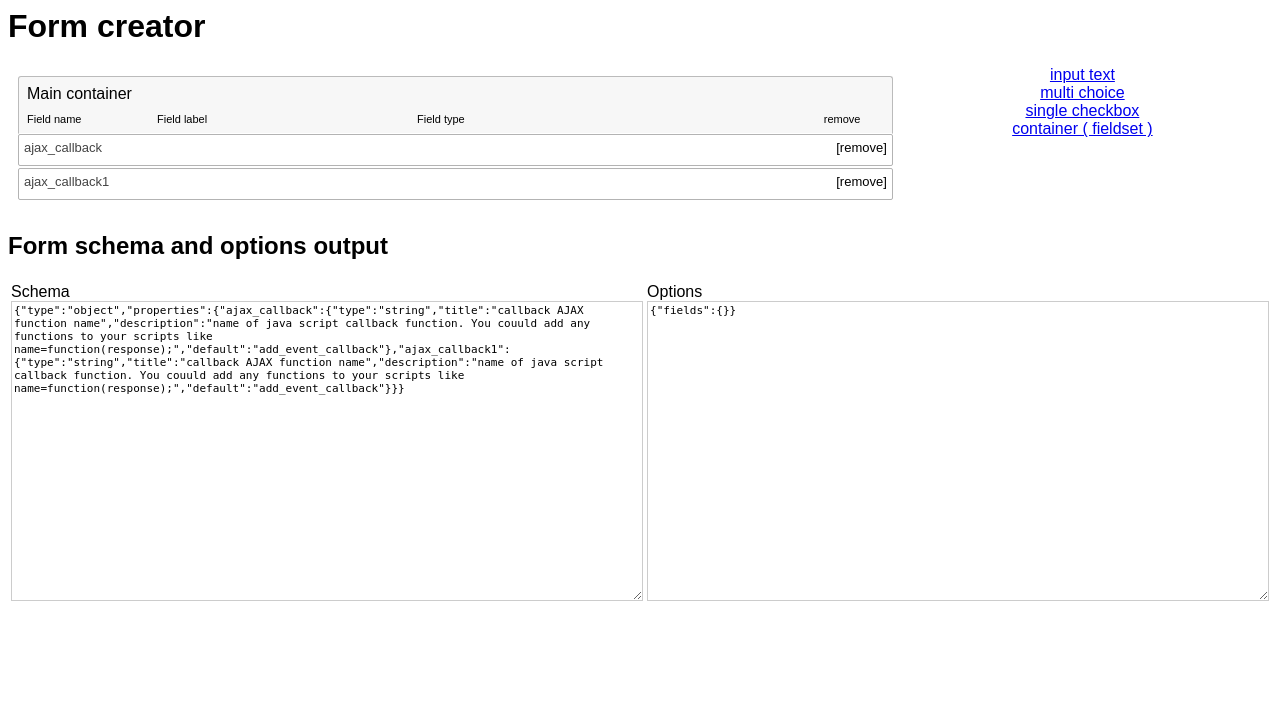
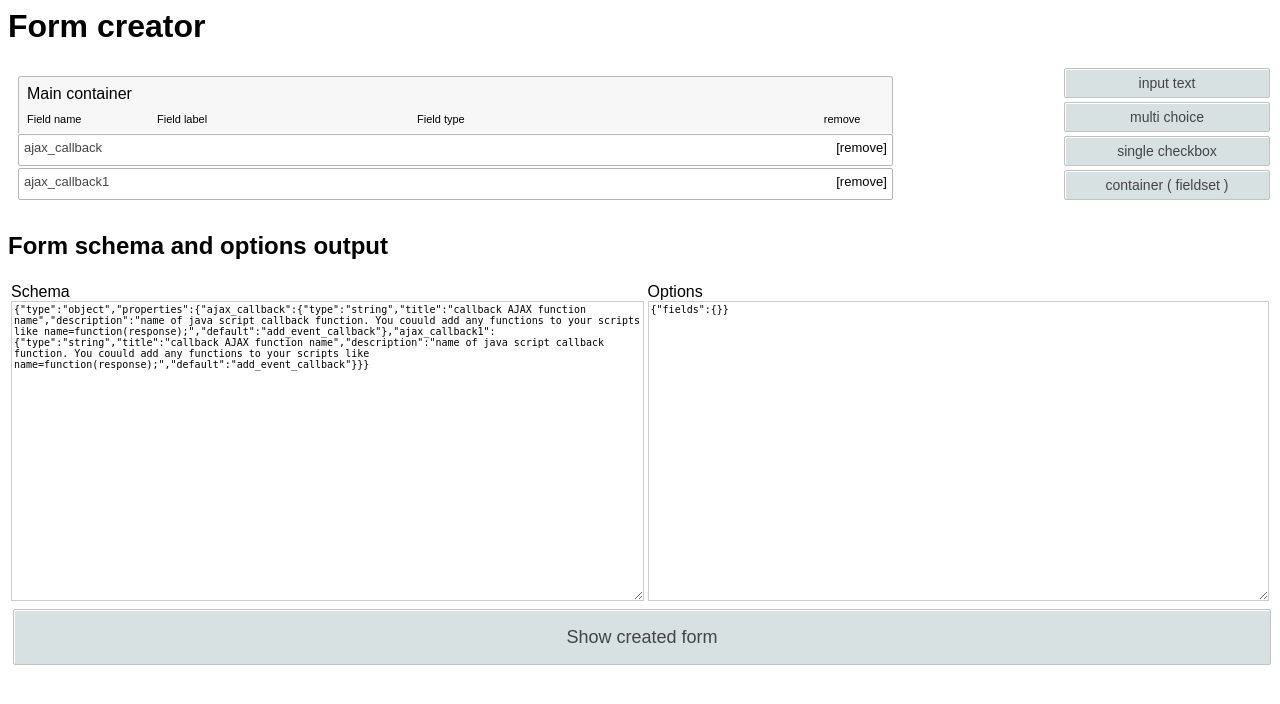
Before and after one commit to dadmor/alpacajs-ux-form-editor, a PHP site: page / in a window 1280 px wide. Shown: the top 704 px of the page. Run offline with PHP 8.4, Linux system fonts and the light colour scheme.

Commit message:
add form preview

```diff
--- a/index.php
+++ b/index.php
@@ -6,31 +6,36 @@
 <link type="text/css" href="js/alpaca-min.css" rel="stylesheet"/>
 
 <body>
-
 	<h1>Form creator</h1>
-
-
 	<div id="main_container" style="float:left; width:70%">
-
-
 	</div>
-
 	<div id="forms-elements" style="float:right: width:25%; text-align:center">
 		<a id="add_input" href="#" class="button action" style="width:200px; margin-bottom:2px">input text</a><Br/>
 		<a id="add_select" href="#" class="button action" style="width:200px; margin-bottom:2px">multi choice</a><Br/>
 		<a id="add_checkbox" href="#" class="button action" style="width:200px; margin-bottom:2px">single checkbox</a><Br/>
 		<a id="add_object" href="#" class="button action" style="width:200px; margin-bottom:2px">container ( fieldset )</a><Br/>
 	</div>
+
 	<br style="clear:both"/>
+
 	<h2>Form schema and options output</h2>
+	<form method="post" action="test/index.php">
 		<table style="width:100%">
 			<tr>
-		<td>Schema<textarea id="schema_output"></textarea></td>
-		<td>Options<textarea id="options_output"></textarea></td>
+				<td>Schema<textarea id="schema_output" name="schema_output"></textarea></td>
+				<td>Options<textarea id="options_output" name="options_output"></textarea></td>
 			</tr>
 		</table>
+		<table style="width:100%">
+			<tr>
+				<td>
+					<input type="submit" id="renderForm" href="#" class="buttondown" value="Show created form">
+				</td>
+			</tr>
+		</table>
+	</form>
+</body>
 
-</body>
 
 <style>
 /* normalize - delete this section if you wand add editor into WordPress plugins*/
@@ -63,12 +68,10 @@ input[type="text"]:focus {
 }
 
 #schema_output, #options_output{
-
 	width:100%;
 	height:300px;
 	border:1px solid #ccc;
-	font-size:11px;
-
+	font-size:10px;
 }
 /* ------------------------------------------------------------ */
 /* extra standalone */
@@ -78,6 +81,43 @@ input[type="text"]:focus {
 	padding: 3px 1px;
 	font-size: 14px;
 	width: 100%;
+}
+.button{
+	padding:2px;
+	width:120px;
+	border:1px solid #c2c2c2;
+	border-radius: 2px;
+	margin:2px;
+	line-height:24px;
+	display:block;
+	float:right;
+	background-color:#D8E1E1;
+	box-shadow: inset 1px 1px 0 rgba(255, 255, 255, 1);
+	color:#444;
+	text-decoration:none;
+	font-size:14px;
+}
+.button:hover{
+	background-color: #AEB9B9;
+	box-shadow: none;
+	color:#fff;
+	border:1px solid #999;
+}
+.buttondown{
+
+	padding:15px;
+	border:1px solid #c2c2c2;
+	border-radius: 2px;
+	margin:2px;
+	line-height:24px;
+	display:block;
+	background-color:#D8E1E1;
+	box-shadow: inset 1px 1px 0 rgba(255, 255, 255, 1);
+	color:#444;
+	text-decoration:none;
+	font-size:18px;
+	text-align: center;
+	width:100%;
 }
 body{font-family:arial;}
 
@@ -354,8 +394,19 @@ fieldset{
 
 				},
 
-				add_option : function(){
-					alert(window.targetPath)
+				add_option_value : function(_this){
+
+					var key = _this.closest('.alpaca-fieldset-item-container').attr('data-alpaca-item-container-item-key');
+					//console.log(data);
+					//console.log(window.targetPath);
+					//console.log($(this).val());
+					//console.log($(this).attr('name'));
+					alert(window.targetPath);
+
+					/* build options path */
+					/* schema.properties.element_0.properties */
+					var optionsPath = window.targetPath;
+
 				}
 
 			};
@@ -388,25 +439,21 @@ fieldset{
 			});
 
 			$('#add_checkbox').click(function(){
-				_UXFORM.add_new_element('boolean','');
+				_UXFORM.add_new_element( 'boolean' , '' );
 			});
 
 			$('#add_object').click(function(){
-				_UXFORM.add_new_element('object','');
+				_UXFORM.add_new_element( 'object' , '' );
 			});
 
 			$(document).on("click", "div.helper-fieldset-tab", function(e) {
 			//$('fieldset').live('click', function(e) {
-				_UXFORM.change_path_deep($(this));
+				_UXFORM.change_path_deep( $(this) );
 				e.stopPropagation();
 			});
 
 			$(document).on("change", "input.input-helper", function(e) {
-				console.log(data);
-				console.log(window.targetPath);
-				console.log($(this).val());
-				console.log($(this).attr('name'));
-				_UXFORM.add_option();
+				_UXFORM.add_option_value($(this));
 			});
 
 			/* INIT  */
@@ -415,8 +462,8 @@ fieldset{
 				data["postRender"] = function(control){
 					_UXFORM.swith_fields_to_min_mode(control);
 				}
-				$("#schema_output").text(JSON.stringify(data.schema));
-				$("#options_output").text(JSON.stringify(data.options));
+				$("#schema_output").text(JSON.stringify(data['schema']));
+				$("#options_output").text(JSON.stringify(data['options']));
 
 		    	$("#main_container").alpaca(data);
 	        }
```
Also changed, not shown: test/index.php (+13 -0 lines). Lines whose indentation alone changed are shown as unchanged.
